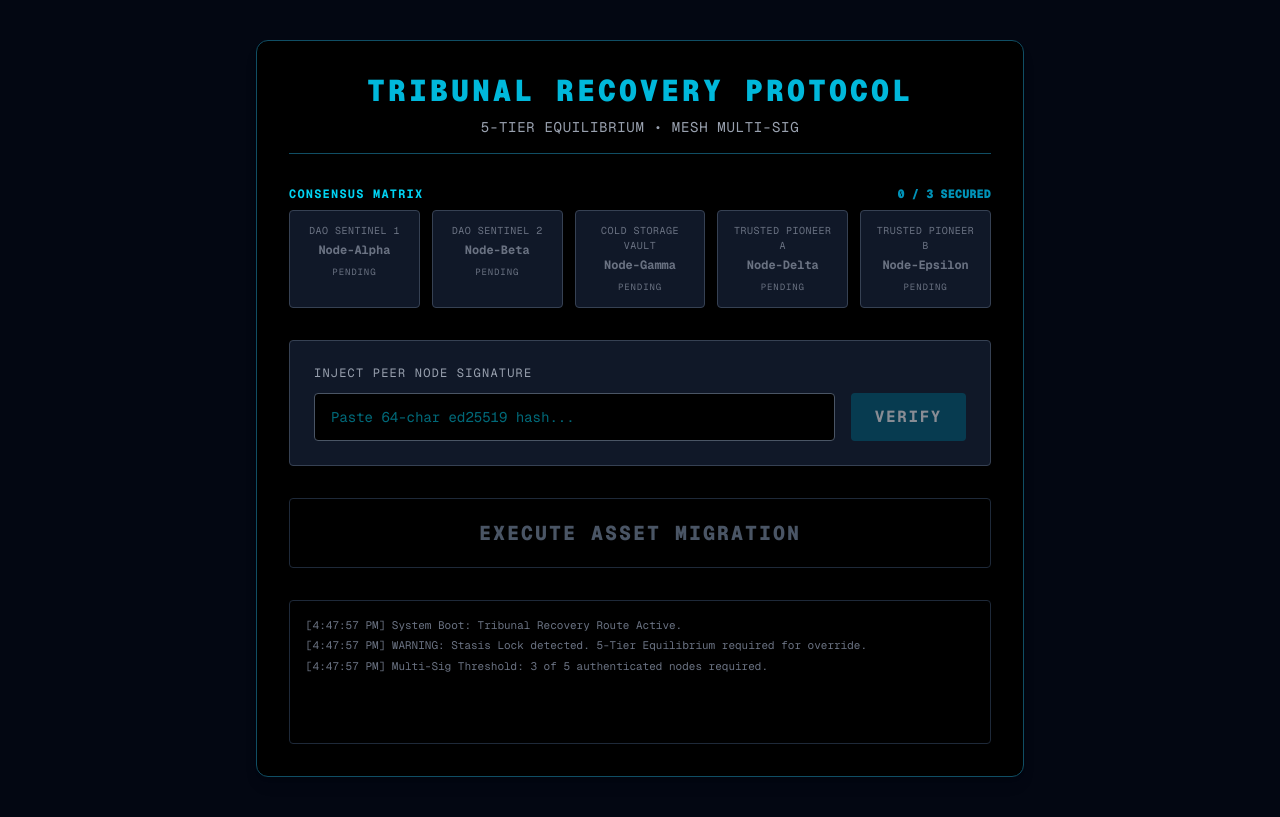
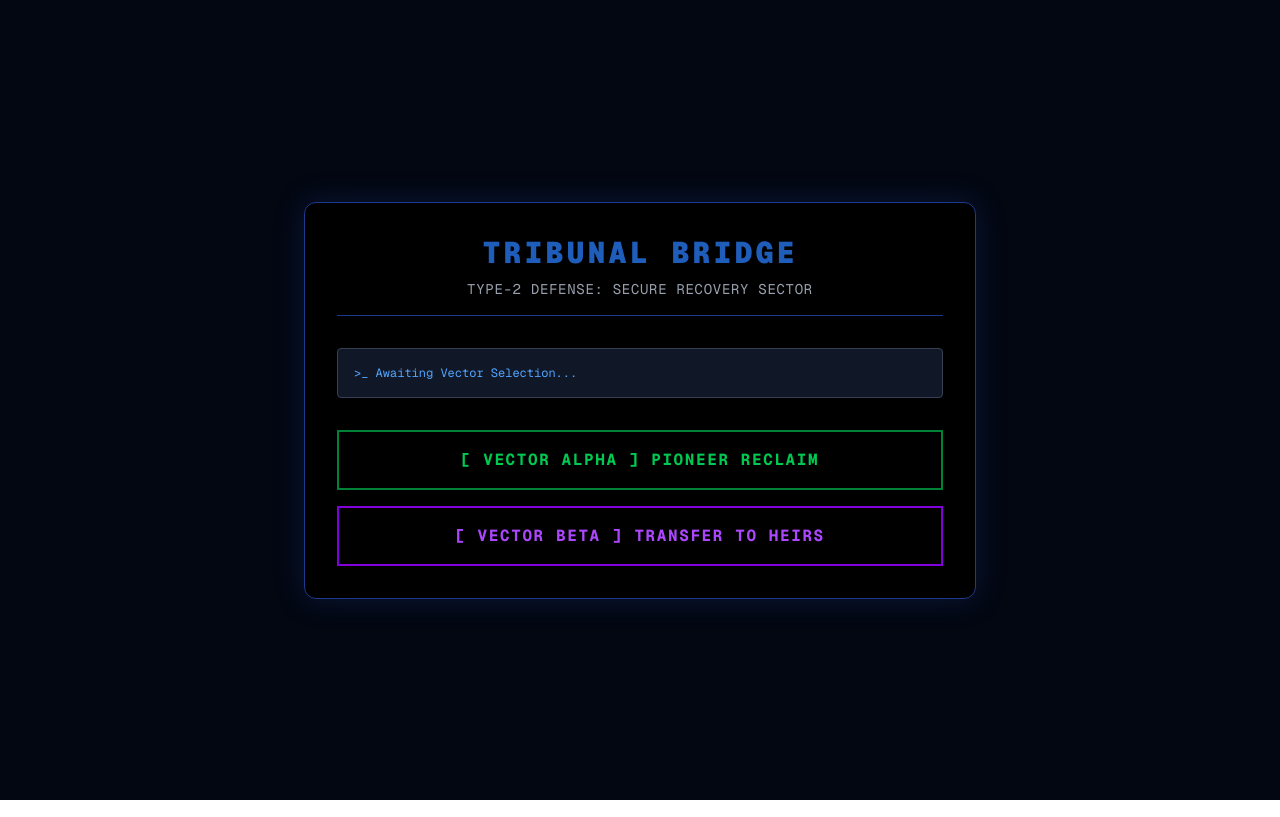
Before and after one commit to PinoyQ8/bazaar-republic-alpha, a Next.js app: page /recovery in a window 1280 px wide. Built offline with nearby package versions, Linux system fonts and the light colour scheme.

Commit message:
SECURITY: Wire Tribunal Recovery Bridge and Finalize Alpha Defense Node

```diff
--- a/app/recovery/page.tsx
+++ b/app/recovery/page.tsx
@@ -1,191 +1,124 @@
 "use client";
 
-import { useState, useEffect } from 'react';
+import { useState } from 'react';
+import { useRouter } from 'next/navigation';
 
-// --- MESH TYPING ---
-type PeerStatus = 'PENDING' | 'AUTHENTICATED';
+type RecoveryPhase = 'TRIBUNAL_SELECT' | 'CRYPTOGRAPHIC_CHALLENGE' | 'RESOLUTION';
+type RecoveryVector = 'PIONEER_RECLAIM' | 'HEIR_TRANSFER' | null;
 
-interface PeerNode {
-  id: string;
-  designation: string;
-  status: PeerStatus;
-}
+export default function TribunalRecoveryBridge() {
+  const router = useRouter();
 
-export default function TribunalRecoveryOverride() {
-  // --- STATE MEMORY ---
-  const [peers, setPeers] = useState<PeerNode[]>([
-    { id: 'Node-Alpha', designation: 'DAO Sentinel 1', status: 'PENDING' },
-    { id: 'Node-Beta', designation: 'DAO Sentinel 2', status: 'PENDING' },
-    { id: 'Node-Gamma', designation: 'Cold Storage Vault', status: 'PENDING' },
-    { id: 'Node-Delta', designation: 'Trusted Pioneer A', status: 'PENDING' },
-    { id: 'Node-Epsilon', designation: 'Trusted Pioneer B', status: 'PENDING' },
-  ]);
+  // --- STATE MACHINE ---
+  const [phase, setPhase] = useState<RecoveryPhase>('TRIBUNAL_SELECT');
+  const [vector, setVector] = useState<RecoveryVector>(null);
+  const [entropyInput, setEntropyInput] = useState('');
+  const [authLog, setAuthLog] = useState<string>("Awaiting Vector Selection...");
 
-  const [inputKey, setInputKey] = useState('');
-  const [isMigrating, setIsMigrating] = useState(false);
-  const [migrationComplete, setMigrationComplete] = useState(false);
-  const [meshLogs, setMeshLogs] = useState<string[]>([]);
-
-  const REQUIRED_THRESHOLD = 3;
-  const currentSignatures = peers.filter(p => p.status === 'AUTHENTICATED').length;
-  const thresholdMet = currentSignatures >= REQUIRED_THRESHOLD;
-
-  // --- TERMINAL LOGGING ---
-  const addLog = (message: string) => {
-    setMeshLogs((prev) => {
-      const newLogs = [...prev, `[${new Date().toLocaleTimeString()}] ${message}`];
-      return newLogs.length > 6 ? newLogs.slice(1) : newLogs;
-    });
+  // --- LOGIC GATES ---
+  const handleVectorSelect = (selectedVector: RecoveryVector) => {
+    setVector(selectedVector);
+    setPhase('CRYPTOGRAPHIC_CHALLENGE');
+    setAuthLog(`Vector: ${selectedVector}. Awaiting 24-Word Genesis Phrase...`);
   };
 
-  useEffect(() => {
-    addLog("System Boot: Tribunal Recovery Route Active.");
-    addLog("WARNING: Stasis Lock detected. 5-Tier Equilibrium required for override.");
-    addLog(`Multi-Sig Threshold: ${REQUIRED_THRESHOLD} of 5 authenticated nodes required.`);
-  }, []);
-
-  // --- CRYPTOGRAPHIC INJECTION (Mock Logic) ---
-  const handleSignatureInjection = () => {
-    if (!inputKey.trim() || inputKey.length < 8) {
-      addLog("ERROR: Invalid cryptographic string. Rejection logged.");
-      return;
-    }
-
-    // Find the next pending node to authenticate
-    const nextNodeIndex = peers.findIndex(p => p.status === 'PENDING');
-
-    if (nextNodeIndex !== -1) {
-      const updatedPeers = [...peers];
-      updatedPeers[nextNodeIndex].status = 'AUTHENTICATED';
-      setPeers(updatedPeers);
-      addLog(`SUCCESS: ${updatedPeers[nextNodeIndex].id} signature verified.`);
-      setInputKey('');
+  const executeVerification = () => {
+    // In Alpha, any string longer than 20 chars simulates a successful 24-word paste.
+    if (entropyInput.length > 20) {
+      setPhase('RESOLUTION');
+      setAuthLog("HANDSHAKE ACCEPTED. Stasis Lock disengaged. Routing assets...");
+    } else {
+      setAuthLog("ADJUDICATOR ERROR: Cryptographic signature invalid or incomplete.");
     }
   };
 
-  // --- ASSET MIGRATION EXECUTION ---
-  const executeMigration = () => {
-    setIsMigrating(true);
-    addLog("INITIATING: Vercel Bridge receiving 3-of-5 Multi-Sig payload...");
-    addLog("Soroban Smart Contract executing asset transfer...");
-
-    // Simulate backend ledger transaction
-    setTimeout(() => {
-      setIsMigrating(false);
-      setMigrationComplete(true);
-      addLog("L1 LEDGER CONFIRMED: Stasis Lock broken.");
-      addLog("Assets successfully migrated to clean Republic Vault.");
-    }, 3500);
+  const returnToMainnet = () => {
+    router.push('/');
   };
 
   // --- VIEWPORT RENDERING ---
   return (
-    <div className="flex flex-col items-center justify-center w-full min-h-screen bg-gray-950 px-4 py-10 font-mono">
-      <div className={`w-full max-w-3xl border p-8 rounded-xl flex flex-col items-center shadow-lg transition-colors duration-1000 ${
-        migrationComplete
-          ? 'bg-green-950 border-green-500 shadow-[0_0_40px_rgba(34,197,94,0.3)]'
-          : 'bg-black border-cyan-900 shadow-[0_0_30px_rgba(8,145,178,0.2)]'
-      }`}>
+    // ADJUDICATOR FIX: Master Wrapper Shield applied for S23 (384x854)
+    <div className="flex flex-col items-center justify-center w-full min-h-screen bg-gray-950 px-4 py-10 font-mono overflow-x-hidden relative text-white">
+      <div className="w-full max-w-2xl border border-blue-900 bg-black p-8 rounded-xl flex flex-col items-center shadow-[0_0_30px_rgba(30,58,138,0.3)]">
 
         {/* Header Dashboard */}
-        <div className={`text-center mb-8 w-full border-b pb-4 ${migrationComplete ? 'border-green-800' : 'border-cyan-900'}`}>
-          <h1 className={`font-black tracking-widest uppercase text-3xl ${migrationComplete ? 'text-green-500' : 'text-cyan-500'}`}>
-            {migrationComplete ? 'Migration Successful' : 'Tribunal Recovery Protocol'}
+        <div className="text-center mb-8 w-full border-b border-blue-900 pb-4">
+          <h1 className="font-black tracking-widest uppercase text-3xl text-blue-500 animate-pulse">
+            Tribunal Bridge
           </h1>
           <p className="text-gray-400 text-sm mt-2 uppercase tracking-wider">
-            {migrationComplete ? 'E-Network Vault Secured' : '5-Tier Equilibrium • MESH Multi-Sig'}
+            TYPE-2 DEFENSE: SECURE RECOVERY SECTOR
           </p>
         </div>
 
-        {!migrationComplete ? (
-          <>
-            {/* 5-Tier Equilibrium Visualizer */}
-            <div className="w-full mb-8">
-              <div className="flex justify-between items-center mb-2">
-                <span className="text-cyan-400 text-xs font-bold uppercase tracking-widest">
-                  Consensus Matrix
-                </span>
-                <span className={`text-xs font-black ${thresholdMet ? 'text-green-400 animate-pulse' : 'text-cyan-600'}`}>
-                  {currentSignatures} / {REQUIRED_THRESHOLD} SECURED
-                </span>
+        {/* MESH Terminal Output */}
+        <div className="w-full bg-gray-900 border border-gray-700 p-4 rounded mb-8 text-xs text-blue-400 font-mono">
+          {">_"} {authLog}
         </div>
 
-              <div className="grid grid-cols-1 md:grid-cols-5 gap-3">
-                {peers.map((peer) => (
-                  <div key={peer.id} className={`p-3 rounded border text-center ${
-                    peer.status === 'AUTHENTICATED'
-                      ? 'bg-cyan-900 border-cyan-500 text-cyan-200'
-                      : 'bg-gray-900 border-gray-700 text-gray-500'
-                  }`}>
-                    <div className="text-[10px] uppercase tracking-wider mb-1">{peer.designation}</div>
-                    <div className="text-xs font-bold">{peer.id}</div>
-                    <div className="mt-2 text-[9px] tracking-widest">
-                      {peer.status === 'AUTHENTICATED' ? '✓ VERIFIED' : 'PENDING'}
-                    </div>
-                  </div>
-                ))}
-              </div>
-            </div>
-
-            {/* Cryptographic Injection Terminal */}
-            <div className="w-full bg-gray-900 p-6 rounded border border-gray-700 mb-8">
-              <label className="block text-gray-400 text-xs uppercase tracking-widest mb-3">
-                Inject Peer Node Signature
-              </label>
-              <div className="flex gap-4">
-                <input
-                  type="text"
-                  value={inputKey}
-                  onChange={(e) => setInputKey(e.target.value)}
-                  disabled={thresholdMet}
-                  placeholder="Paste 64-char ed25519 hash..."
-                  className="flex-1 bg-black border border-gray-600 rounded px-4 py-3 text-cyan-400 focus:outline-none focus:border-cyan-500 text-sm disabled:opacity-50"
-                />
+        {/* PHASE 1: TRIBUNAL SELECT */}
+        {phase === 'TRIBUNAL_SELECT' && (
+          <div className="w-full flex flex-col gap-4">
             <button
-                  onClick={handleSignatureInjection}
-                  disabled={thresholdMet || !inputKey}
-                  className="px-6 py-3 bg-cyan-800 hover:bg-cyan-700 text-white font-bold tracking-widest uppercase rounded disabled:opacity-50 disabled:cursor-not-allowed transition-colors"
+              onClick={() => handleVectorSelect('PIONEER_RECLAIM')}
+              className="w-full py-4 bg-transparent border-2 border-green-700 text-green-500 hover:bg-green-900/30 font-bold uppercase tracking-widest transition-all"
             >
-                  Verify
+              [ Vector Alpha ] Pioneer Reclaim
             </button>
-              </div>
-            </div>
-
-            {/* Execution Command */}
-            <div className="w-full">
             <button
-                onClick={executeMigration}
-                disabled={!thresholdMet || isMigrating}
-                className={`w-full py-5 font-extrabold text-xl tracking-widest rounded transition-all uppercase ${
-                  !thresholdMet
-                    ? 'bg-black text-gray-600 border border-gray-800 cursor-not-allowed'
-                    : isMigrating
-                      ? 'bg-yellow-700 text-yellow-200 cursor-wait'
-                      : 'bg-red-700 hover:bg-red-600 text-white border border-red-500 shadow-[0_0_20px_rgba(220,38,38,0.5)]'
-                }`}
+              onClick={() => handleVectorSelect('HEIR_TRANSFER')}
+              className="w-full py-4 bg-transparent border-2 border-purple-700 text-purple-500 hover:bg-purple-900/30 font-bold uppercase tracking-widest transition-all"
             >
-                {isMigrating ? 'Forging Blockchain Ledger...' : 'Execute Asset Migration'}
+              [ Vector Beta ] Transfer to Heirs
             </button>
-            </div>
-          </>
-        ) : (
-          <div className="w-full text-center py-10">
-            <div className="text-6xl mb-6">🛡️</div>
-            <h2 className="text-2xl font-bold text-green-400 mb-4 uppercase tracking-widest">
-              Recovery Complete
-            </h2>
-            <p className="text-gray-400 text-sm max-w-md mx-auto">
-              The Type-2 Stasis Lock has been successfully bypassed via decentralized consensus. Your assets have been securely routed to your designated cold storage node.
-            </p>
           </div>
         )}
 
-        {/* MESH Terminal Output */}
-        <div className="mt-8 w-full bg-black p-4 rounded h-36 overflow-y-auto border border-gray-800 text-[11px] text-gray-500">
-          {meshLogs.map((log, index) => (
-             <div key={index} className="mb-1">{log}</div>
-          ))}
+        {/* PHASE 2: CRYPTOGRAPHIC CHALLENGE */}
+        {phase === 'CRYPTOGRAPHIC_CHALLENGE' && (
+          <div className="w-full flex flex-col gap-4">
+            <p className="text-sm text-gray-400 mb-2">Paste the 24-Word Genesis Phrase to authenticate {vector === 'HEIR_TRANSFER' ? 'the Deadman Switch' : 'ownership'}.</p>
+            <textarea
+              className="w-full h-32 bg-gray-950 border border-gray-700 text-white p-3 rounded font-mono text-sm focus:outline-none focus:border-blue-500 resize-none"
+              placeholder="word1 word2 word3..."
+              value={entropyInput}
+              onChange={(e) => setEntropyInput(e.target.value)}
+            />
+            <button
+              onClick={executeVerification}
+              className="w-full py-4 bg-blue-900 hover:bg-blue-800 text-white border border-blue-500 font-bold uppercase tracking-widest rounded transition-all mt-4"
+            >
+              Execute Handshake
+            </button>
+            <button
+              onClick={() => setPhase('TRIBUNAL_SELECT')}
+              className="w-full py-2 bg-transparent text-gray-500 text-xs uppercase hover:text-white mt-2"
+            >
+              Abort & Reselect Vector
+            </button>
           </div>
+        )}
+
+        {/* PHASE 3: RESOLUTION */}
+        {phase === 'RESOLUTION' && (
+          <div className="w-full flex flex-col items-center gap-6">
+            <div className="text-green-500 text-center border border-green-800 bg-green-950/30 p-6 rounded w-full">
+              <h2 className="text-2xl font-black uppercase mb-2">Stasis Lifted</h2>
+              <p className="text-sm text-green-400">
+                {vector === 'HEIR_TRANSFER'
+                  ? "Deadman protocol verified. Assets securely routed to designated heirs."
+                  : "Ownership verified. Master node access restored to Pioneer."}
+              </p>
+            </div>
+            <button
+              onClick={returnToMainnet}
+              className="w-full py-4 bg-black border-2 border-white text-white hover:bg-white hover:text-black font-extrabold uppercase tracking-widest rounded transition-all"
+            >
+              Return to E-Network
+            </button>
+          </div>
+        )}
 
       </div>
     </div>
```
Also changed, not shown: app/page.tsx (+19 -6 lines). Lines whose indentation alone changed are shown as unchanged.
